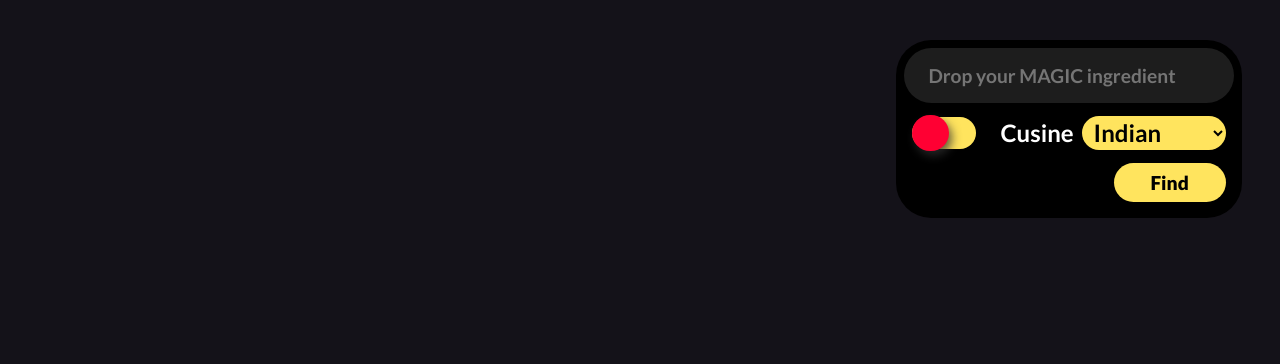
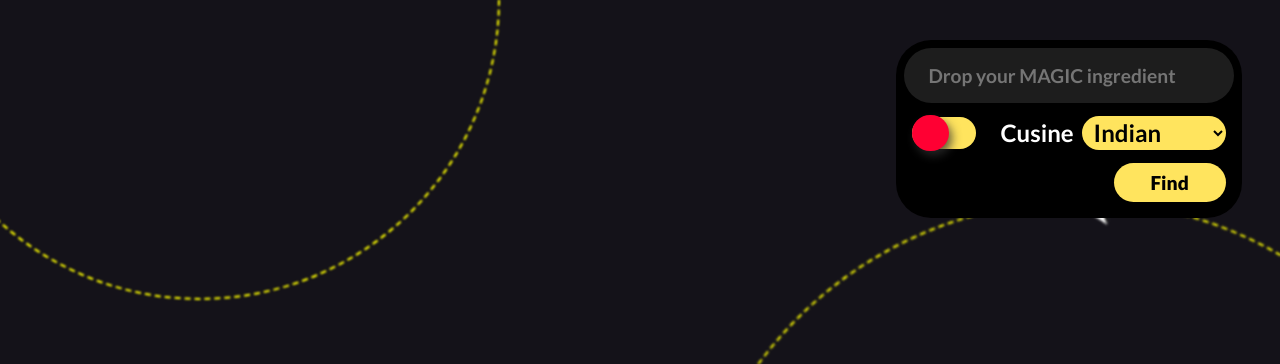
Before and after one commit to JayashTripathy/Good-Calories, a React (Create React App) app: page / in a window 1280 px wide. Shown: the top 364 px of the page. Built offline with nearby package versions, Linux system fonts and the light colour scheme; no server answers.

Commit message:
backgroun animation completed, fixed overflow in the body

```diff
--- a/src/App.css
+++ b/src/App.css
@@ -8,4 +8,5 @@
 }
 body{
   background-color: rgb(20, 18, 25);
+  overflow: hidden;
 }
--- a/src/pages/Home.css
+++ b/src/pages/Home.css
@@ -1,4 +1,99 @@
-.homepage{
-    color: white;
-    font-weight: bold;
+.homepage {
+  color: white;
+  font-weight: bold;
 }
+
+.background {
+  position: fixed;
+  display: grid;
+  align-items: center;
+  justify-content: center;
+  height: 100%;
+  width: 100%;
+}
+
+.track .plane {
+  position: absolute;
+}
+
+.plane-wrapper {
+  position: relative;
+  width: 40px;
+  height: 40px;
+
+}
+
+.plane {
+  width: 0%;
+  height: 0%;
+  border: 20px solid transparent;
+  border-bottom: 40px solid white;
+  transform: translateX(92px);
+}
+.plane-tail {
+  position: absolute;
+  border: 20px solid transparent;
+  border-bottom: 10px solid black;
+  top: 10px;
+  transform: translateX(-50%);
+}
+
+.track {
+  width: 600px;
+  height: 600px;
+  border-radius: 50%;
+  border: 2px dashed yellow;
+  filter: blur(1px);
+}
+.track-inner {
+  /* position: absolute; */
+  top: 0;
+  left: 0;
+  width: 100%;
+  height: 100%;
+  border-radius: inherit;
+}
+.track-1 .plane-wrapper {
+  transform: rotate(45deg);
+}
+.track-2 .plane-wrapper{
+  transform: translate(550%, 280%) rotate(-110deg);
+
+}
+@keyframes track-2-keyframes {
+  0% { transform: rotate(0deg); }
+  100% { transform: rotate(-360deg); }
+}
+
+.track-2 .track-inner {
+  animation: track-2-keyframes 4s infinite linear;
+}
+
+.track-2{
+
+  position: absolute;
+  bottom: -200px;
+  right: -200px;
+  width: 800px;
+  height: 800px;
+  rotate: 160deg;
+}
+
+
+@keyframes track-1-keyframes {
+  0% {
+    transform: rotate(-40deg);
+  }
+  100% {
+    transform: rotate(320deg);
+  }
+}
+.track-1 .track-inner {
+  animation: track-1-keyframes 4s infinite linear;
+}
+.track-1{
+  position: absolute;
+  top: -300px;
+  left: -100px;
+
+}
--- a/src/pages/Home.jsx
+++ b/src/pages/Home.jsx
@@ -9,12 +9,14 @@ import { Footer } from "../components/Footer";
 export const Home = () => {
   const APP_ID = "92c5cf35";
   const [item, setItem] = useState([]);
-  const [ingredient, setIngredient] = useState("chicken")
+  const [ingredient, setIngredient] = useState("chicken");
 
-  const [vegan, isVegan] = useState(false)
-  const [cuisine, setCuisine] = useState("indian")
+  const [vegan, isVegan] = useState(false);
+  const [cuisine, setCuisine] = useState("indian");
 
-  const url = `https://api.edamam.com/api/recipes/v2?type=public&q=${ingredient}&app_id=${APP_ID}${vegan == true? "&health=vegetarian": ""}&cuisineType=${cuisine}&random=true&app_key=191a23ec9d4667a1522d76aaa4d56596&diet=high-protein`;
+  const url = `https://api.edamam.com/api/recipes/v2?type=public&q=${ingredient}&app_id=${APP_ID}${
+    vegan == true ? "&health=vegetarian" : ""
+  }&cuisineType=${cuisine}&random=true&app_key=191a23ec9d4667a1522d76aaa4d56596&diet=high-protein`;
 
   useEffect(() => {
     const fetch = async () => {
@@ -25,11 +27,36 @@ export const Home = () => {
     fetch();
   }, [url]);
 
-
   return (
     <>
       <div className="homepage">
-        <Header setingredient={setIngredient} isvegan={isVegan} setcuisine={setCuisine}/>
+        <div className="background">
+          <div className="track track-1">
+            <div className="track-inner">
+              <div className="plane-wrapper">
+                <div className="plane">
+                  <div className="plane-tail"></div>
+                </div>
+              </div>
+            </div>
+          </div>
+
+          <div className="track track-2">
+            <div className="track-inner">
+              <div className="plane-wrapper">
+                <div className="plane">
+                  <div className="plane-tail"></div>
+                </div>
+              </div>
+            </div>
+          </div>
+        </div>
+
+        <Header
+          setingredient={setIngredient}
+          isvegan={isVegan}
+          setcuisine={setCuisine}
+        />
         <ContentBody items={item} />
         {/* <Footer />  */}
       </div>
```
Lines whose indentation alone changed are shown as unchanged.
